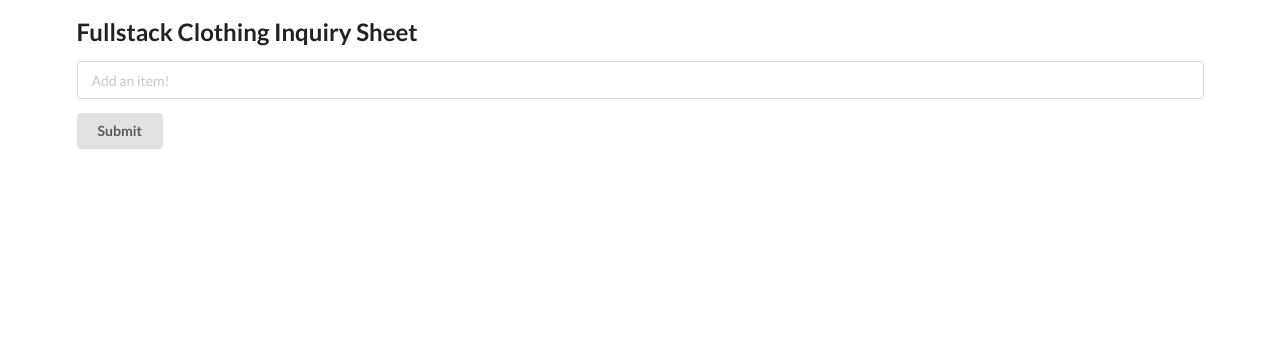
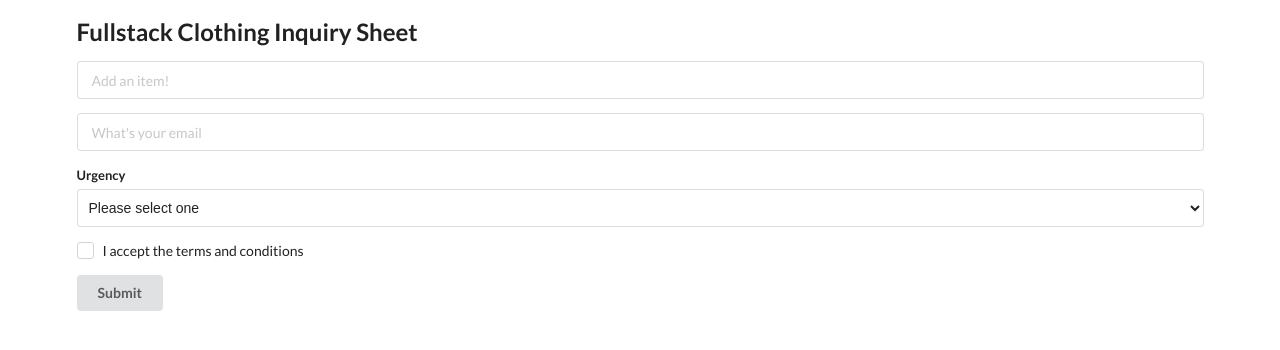
Before and after one commit to koko-u/form-handling, a Vue app: page / in a window 1280 px wide. Shown: the top 350 px of the page. Built offline with nearby package versions, Linux system fonts and the light colour scheme.

Commit message:
multiple input fields

```diff
--- a/src/components/InputForm.vue
+++ b/src/components/InputForm.vue
@@ -2,7 +2,29 @@
   <div class="input-form">
     <form class="ui form" @submit.prevent="submitForm">
       <div class="field">
-        <input type="text" v-model="newItem" placeholder="Add an item!" />
+        <input type="text" v-model="input.newItem" placeholder="Add an item!" />
+      </div>
+      <div class="field">
+        <input
+          type="email"
+          v-model="input.email"
+          placeholder="What's your email"
+        />
+      </div>
+      <div class="field">
+        <label>Urgency</label>
+        <select class="ui fluid search dropdown" v-model="input.urgency">
+          <option disabled value="">Please select one</option>
+          <option>Nonessential</option>
+          <option>Moderate</option>
+          <option>Urgent</option>
+        </select>
+      </div>
+      <div class="field">
+        <div class="ui checkbox">
+          <input id="termsAndConditions" type="checkbox" v-model="input.termsAndConditions">
+          <label for="termsAndConditions">I accept the terms and conditions</label>
+        </div>
       </div>
       <button class="ui button">Submit</button>
     </form>
@@ -17,21 +39,22 @@
 
 <script lang="ts">
 import { defineComponent, ref } from "vue";
+import { EmptyField, InputField } from "@/models/InputField";
 
 export default defineComponent({
   name: "InputForm",
   props: {},
   setup(props, context) {
-    const newItem = ref<string>("");
-    const itemList = ref<string[]>([]);
+    const input = ref<InputField>(EmptyField);
+    const itemList = ref<InputField[]>([]);
     const submitForm = (e: Event) => {
-      itemList.value.push(newItem.value);
-      newItem.value = "";
+      itemList.value.push(input.value);
+      input.value = EmptyField;
     };
 
     return {
       submitForm,
-      newItem,
+      input,
       itemList
     };
   }
--- /dev/null
+++ b/src/models/InputField.ts
@@ -0,0 +1,13 @@
+export type InputField = {
+  newItem: string;
+  email: string;
+  urgency: string;
+  termsAndConditions: boolean;
+};
+
+export const EmptyField: InputField = {
+  newItem: "",
+  email: "",
+  urgency: "",
+  termsAndConditions: false
+};
```
